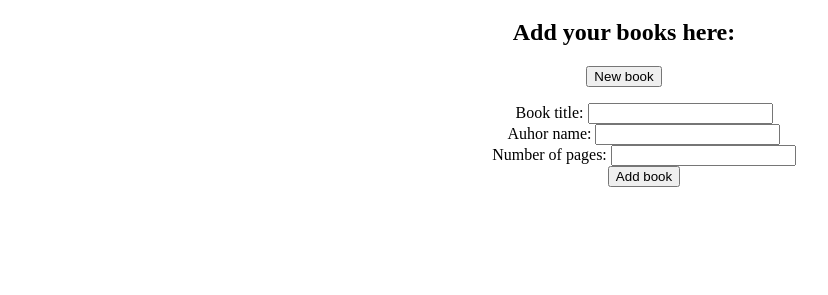
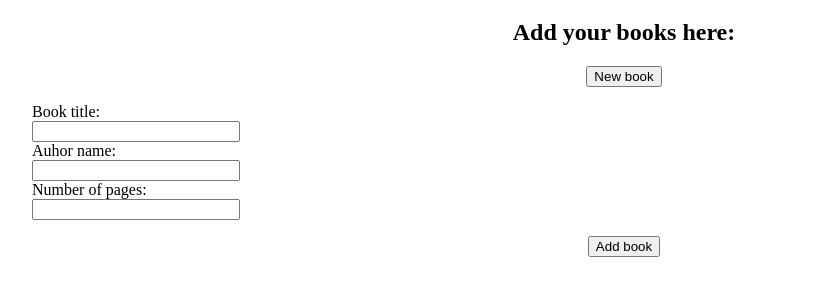
Before and after one commit to dotocan1/the-library, a plain HTML site: page index.html in a window 1280 px wide. Both pictures are taken after a click on the button "New book". Shown: the part 61-356 px from the top of the page, without its empty margins (16-844 px from the left). Drawn offline with Linux system fonts and the light colour scheme.

Commit message:
CSS improvements

```diff
--- a/index.html
+++ b/index.html
@@ -12,18 +12,16 @@
     <h1>Welcome to your Library</h1>
     <h2>Add your books here:</h2>
     <button id="new-book-button">New book</button>
-    <div id="new-book-container">
+    <div id="new-book-form">
         <ul>
-            <li><label for="title">Book title:</label>
-                <input type="text" name="title" id="title"></li>
-            <li><label for="author">Auhor name:</label>
-                <input type="author" name="author" id="author"></li>
+            <li><label for="title">Book title:</label></li>
+            <li><input type="text" name="title" id="title"></li>
+            <li><label for="author">Auhor name:</label></li>
+            <li><input type="author" name="author" id="author"></li>
             <li><label for="numberOfPages">Number of pages:</label>
-                <input type="numberOfPages" name="numberOfPages" id="numberOfPages"></li>
-            <!-- <li><label for="status">Status:</label>
-                <input type="status" id="status"></li> -->
-            <button id="add-book-button">Add book</button>
+            <li><input type="numberOfPages" name="numberOfPages" id="numberOfPages"></li>
         </ul>
+        <button id="add-book-button">Add book</button>
     </div>
     <div id="books-container">
 
--- a/script.js
+++ b/script.js
@@ -1,10 +1,10 @@
 let myLibrary = [];
 const booksContainer = document.getElementById('books-container');
-const newBookContainer = document.getElementById('new-book-container');
+const newBookForm = document.getElementById('new-book-form');
 let idCounter = 0;
 
 //makes the book container invisible
-newBookContainer.classList.toggle('invisibility');
+newBookForm.classList.toggle('invisibility');
 
 function Book(title, author, numberOfPages) {
     this.title = title;
@@ -64,7 +64,7 @@ addBookButton.addEventListener('click', function () {
     deleteButton.textContent = 'Delete book';
 
     //resets values
-    newBookContainer.classList.toggle('invisibility');
+    newBookForm.classList.toggle('invisibility');
     document.getElementById('title').value = '';
     document.getElementById('author').value = '';
     document.getElementById('numberOfPages').value = '';
@@ -78,7 +78,7 @@ addBookButton.addEventListener('click', function () {
 
 const newBookButton = document.getElementById('new-book-button');
 newBookButton.addEventListener('click', function () {
-    newBookContainer.classList.toggle('invisibility');
+    newBookForm.classList.toggle('invisibility');
 });
 
 //deletes the selected book or changes status
--- a/styles.css
+++ b/styles.css
@@ -14,19 +14,21 @@ body {
     flex-direction: column;
 }
 
-#add-book-button {
-    margin-left: auto;
+#new-book-form {
+
 }
 
 ul {
     list-style-type: none;
-    margin-left: 0px;
+    text-align: justify;
+    display: flex;
+    flex-direction: column;
 }
 
-.invisibility {
+input {
+    width: 200px;
+}
+
+.invisibility{
     display: none;
 }
-
-#new-book-container {
-
-}
```
